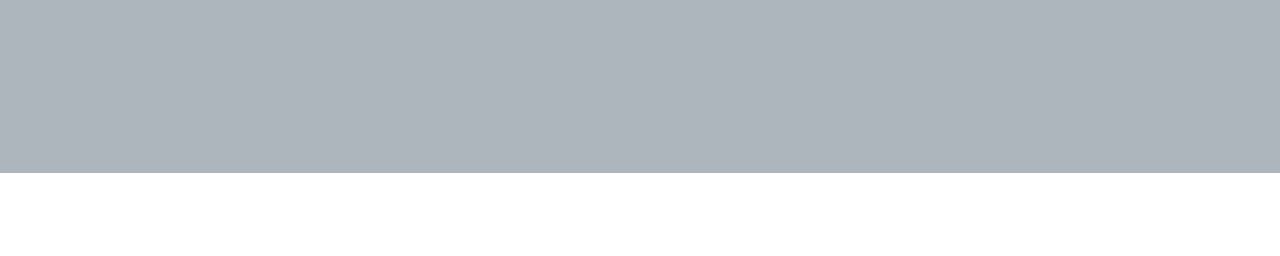
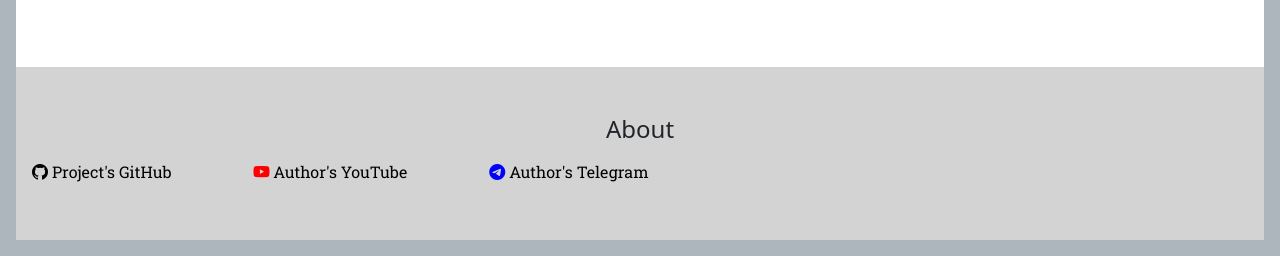
Before and after one commit to PavloShutz/book-writer, a Flask app: page /auth/register in a window 1280 px wide. Shown: the part 627-883 px from the top of the page. Before the commit the page ends 800 px from the top, so only its background shows below. Run offline with Flask 2, Linux system fonts and the light colour scheme; some libraries are stand-ins or nearby versions.

Commit message:
added about footer

```diff
--- a/book_writer/templates/base.html
+++ b/book_writer/templates/base.html
@@ -5,6 +5,7 @@
     <link rel="stylesheet" type="text/css" href="{{ url_for('static', filename='style.css') }}">
     <link rel="shortcut icon" href="https://www.pngitem.com/pimgs/m/103-1038367_feather-silhouette-sticker-free-picture-feather-pen-vector.png">
     <link href="https://cdn.jsdelivr.net/npm/bootstrap@5.3.0-alpha1/dist/css/bootstrap.min.css" rel="stylesheet" integrity="sha384-GLhlTQ8iRABdZLl6O3oVMWSktQOp6b7In1Zl3/Jr59b6EGGoI1aFkw7cmDA6j6gD" crossorigin="anonymous">
+    <link rel="stylesheet" href="https://cdn.jsdelivr.net/npm/bootstrap-icons@1.10.3/font/bootstrap-icons.css">
     <link rel="preconnect" href="https://fonts.googleapis.com">
     <link rel="preconnect" href="https://fonts.gstatic.com" crossorigin>
     <link href="https://fonts.googleapis.com/css2?family=Roboto+Slab&display=swap" rel="stylesheet">
@@ -35,7 +36,7 @@
         </div>
     </div>
 </nav>
-<section class="content" style="">
+<section class="content">
     <header>
         {% block header %} {% endblock %}
     </header>
@@ -44,3 +45,24 @@
     {% endfor %}
     {% block content %} {% endblock %}
 </section>
+<br>
+<div class="bd-footer py-4 py-md-5 mt-5" style="background-color: lightgrey;">
+    <h4 style="text-align: center;">About</h4>
+    <ul class="nav">
+        <li class="nav-item">
+            <a target="_blank" style="color: black;" class="nav-link" href="https://github.com/PavloShutz/book-writer.git">
+                <i class="bi-github" style="color: black;"></i> Project's GitHub
+            </a>
+        </li>
+        <li class="nav-item">
+            <a target="_blank" style="color: black;" class="nav-link" href="https://www.youtube.com/channel/UCakNP54ab_3Qm8MPdlG4Zag">
+                <i class="bi-youtube" style="color: red;"></i> Author's YouTube
+            </a>
+        </li>
+        <li class="nav-item">
+            <a target="_blank" style="color: black;" class="nav-link" href="https://t.me/ShutzPavlo">
+                <i class="bi-telegram" style="color: blue;"></i> Author's Telegram
+            </a>
+        </li>
+    </ul>
+</div>
--- a/book_writer/templates/book/book_editing.html
+++ b/book_writer/templates/book/book_editing.html
@@ -47,7 +47,9 @@
         <form action="{{ url_for('book.delete', book_id=book['id']) }}" method="post">
             {{ form.csrf_token }}
             <div>
-                <input class="btn btn-danger" type="submit" value="DELETE" onclick="return confirm('Are you sure?');">
+                <button style="width: 200px;" value="DELETE" aria-label="Delete" class="btn btn-danger" type="submit" onclick="return confirm('Are you sure?');">
+                    <img width="30px" height="30px" src="{{ url_for('static', filename='trash3-fill.svg') }}" aria-hidden="true">
+                </button>
             </div>
         </form>
     </div>
```
Also changed, not shown: book_writer/static/trash3-fill.svg (added).
